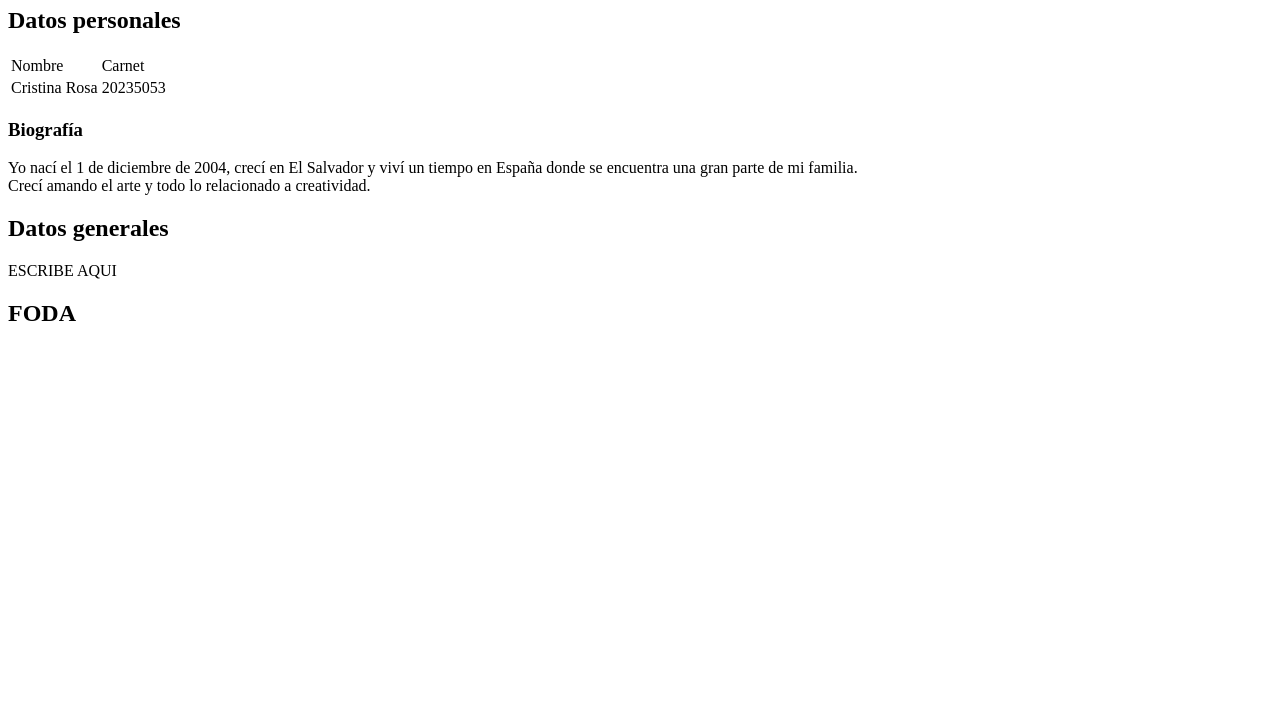
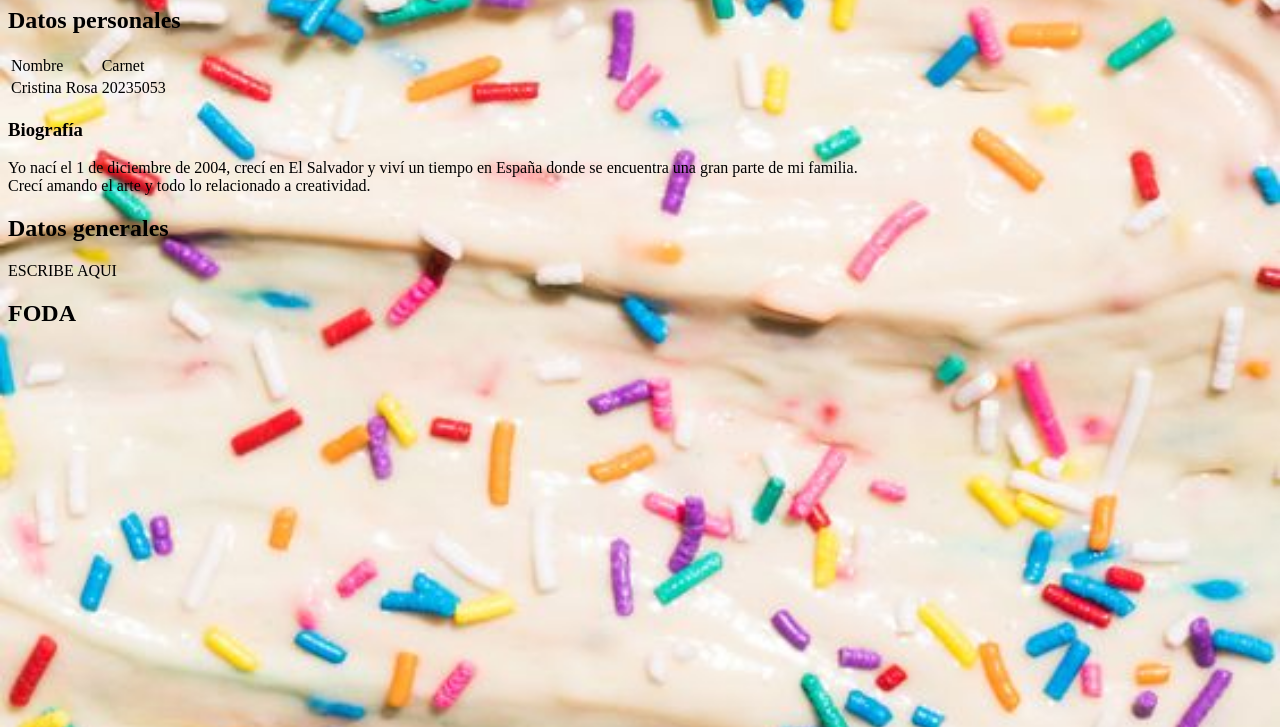
Before and after one commit to CristiRR/Portafolio, a plain HTML site: page Index.html in a window 1280 px wide. Shown: the part 73-800 px from the top of the page. Drawn offline with Linux system fonts and the light colour scheme.

Commit message:
cambio de img

```diff
--- a/indexcss/index.css
+++ b/indexcss/index.css
@@ -1,7 +1,7 @@
 
 
 body{
-    background-image: url("../imgC/cakebatter.jpg");
+    background-image: url("../20235053_Guia4/imgC/cakebatter.jpg");
     background-position: center center;
     background-repeat:no-repeat ;
     background-size: cover;
```
